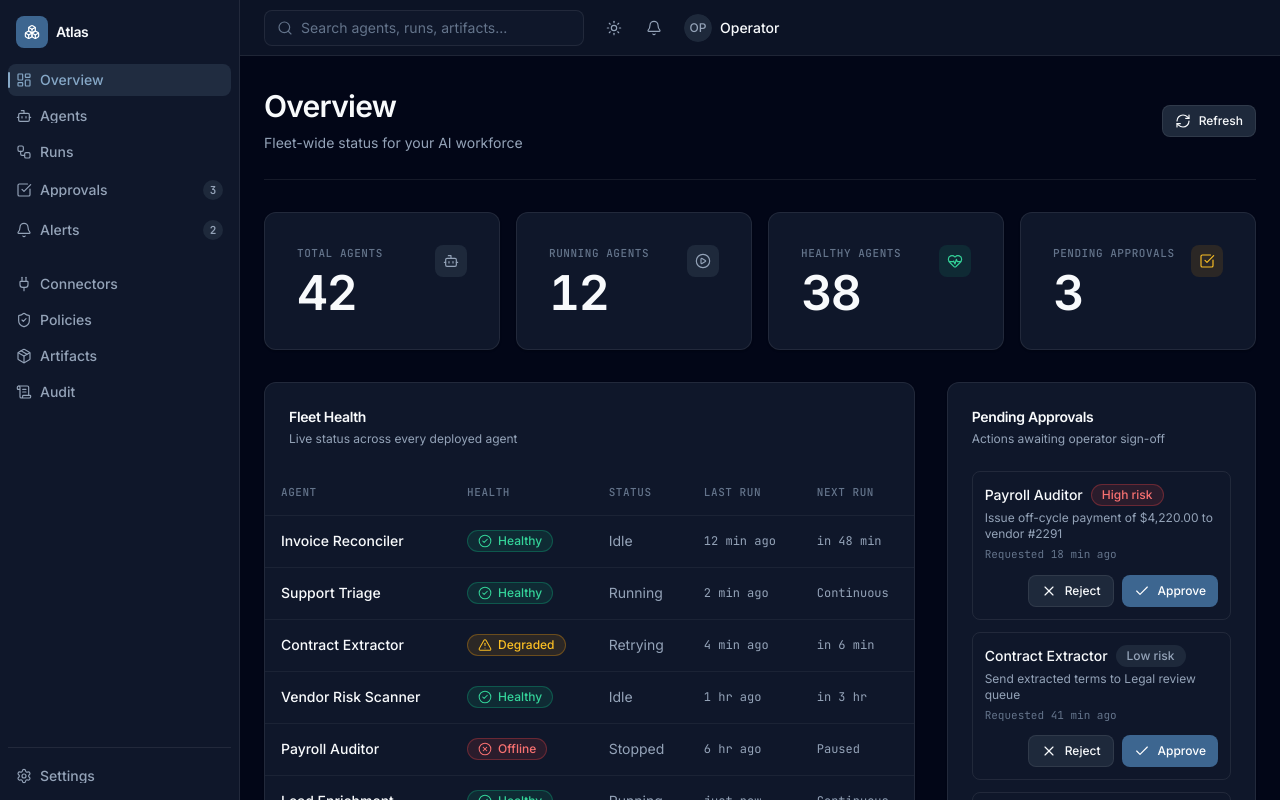
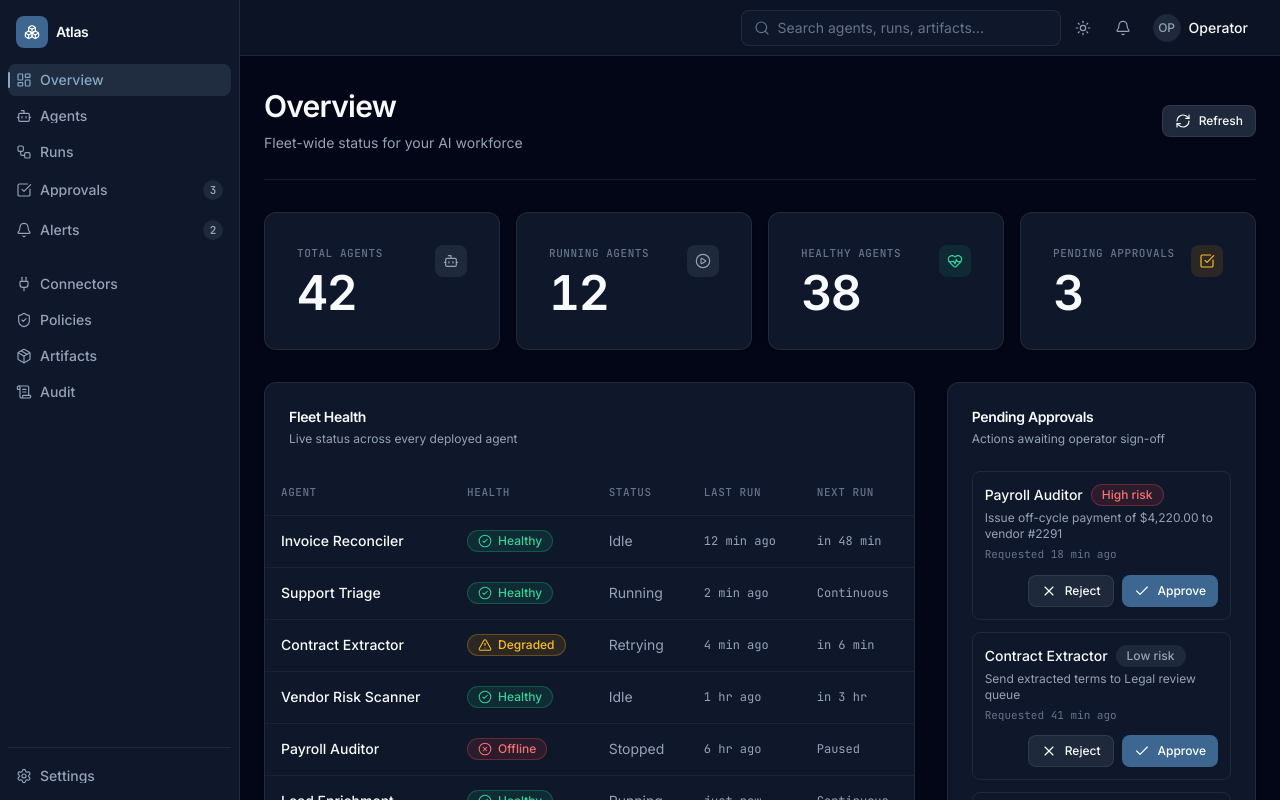
Before and after one commit to vasudevap/agent-control-center, a Next.js app in the folder apps/web/: page / in a window 1280 px wide. Shown: the top 800 px of the page. Built offline with nearby package versions, Linux system fonts and the light colour scheme.

Commit message:
Align top bar utilities

```diff
--- a/apps/web/src/components/layout/top-bar.tsx
+++ b/apps/web/src/components/layout/top-bar.tsx
@@ -35,7 +35,10 @@
           <Menu className="size-5" />
         </Button>
 
-        <div className="hidden max-w-xs flex-1 sm:block">
+        <div className="flex-1" />
+
+        <div className="flex items-center justify-end gap-1">
+          <div className="hidden w-80 sm:block">
             <SearchField
               value={searchValue}
               onChange={setSearchValue}
@@ -44,9 +47,6 @@
             />
           </div>
 
-        <div className="flex-1 sm:hidden" />
-
-        <div className="flex items-center gap-1">
           <ThemeToggle />
 
           <NotificationsMenu unreadCount={0} />
```
Also changed, not shown: 4 other files (tests, documents, lock files or other folders). Lines whose indentation alone changed are shown as unchanged.
